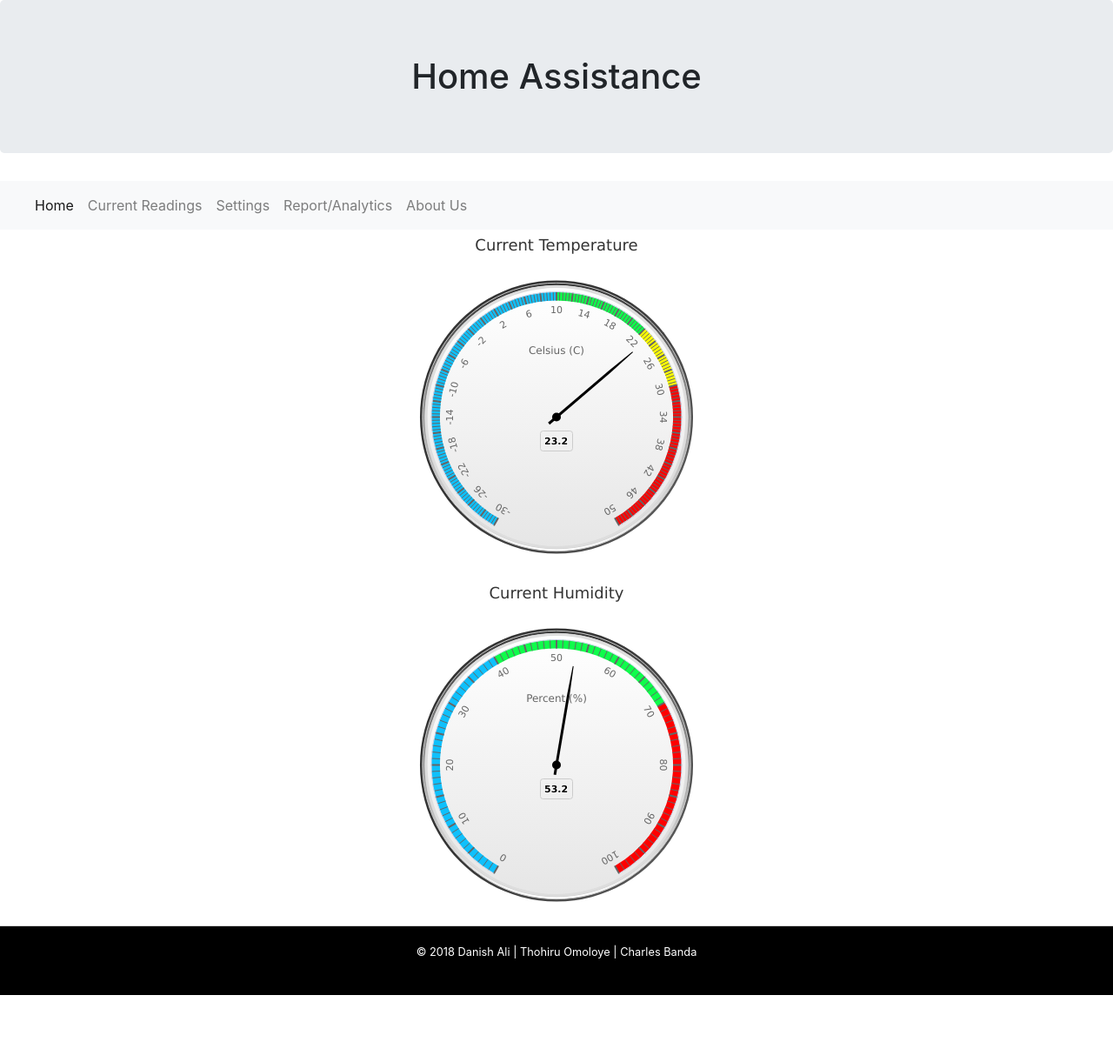
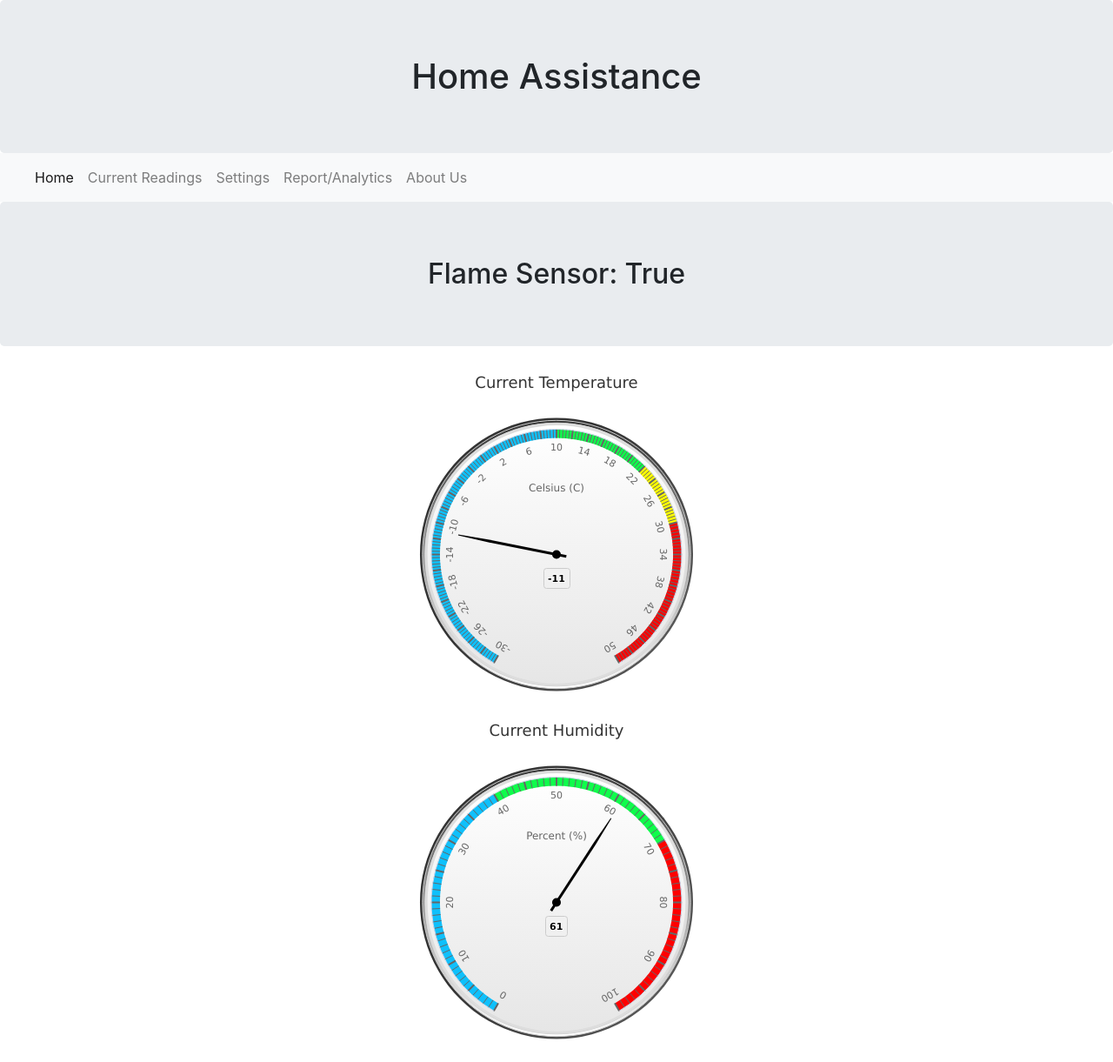
Before and after one commit to DanishAli01/RaspB_PI, a Flask app: page /Reading in a window 1280 px wide. Shown: the top 1221 px of the page at 87% size. Before the commit the page ends 1144 px from the top, so only its background shows below. Run offline with Flask 3, Linux system fonts and the light colour scheme; parts of the project's set-up code (start-up, migrations or seed data) failed here and were passed over; some libraries are stand-ins or nearby versions.

Commit message:
fixed few things

```diff
--- a/app.py
+++ b/app.py
@@ -5,6 +5,8 @@ from flask_restful import Resource, Api
 import sqlite3
 from sqlite3 import Error
 from  urllib.request import urlopen
+from random import *
+
 
 #constant for database
 DATABASE = "sqlite-autoconf-3230100/project"
@@ -179,11 +181,11 @@ def power():
 @app.route("/Reading")
 def lab_temp():
     # Render Templates with conditional statements
-	humidity, temperature,flame = 53.2, 23.2, True
+	humidity, temperature,flame = randint(20, 100), randint(-30, 50), True
 	if humidity is not None and temperature is not None:
 		return render_template("Reading.html",temp=temperature,hum=humidity,status_flame=flame)
 	else:
 		return render_template("No_sensor.html")
 
 if __name__ == '__main__':
-    app.run()
+    app.app(debug=True)
--- a/templates/Reading.html
+++ b/templates/Reading.html
@@ -7,6 +7,7 @@
 
 {% extends 'layout.html' %}
 {% block body %}
+    <meta http-equiv="refresh" content="5">
 <style>
 
     .highcharts-credits{
@@ -24,8 +25,12 @@
 
 
 
+
+
+
 </style>
 
+<h2 class="jumbotron text-center" >Flame Sensor: {{ status_flame }}</h2><br>
 <div id="container" style="min-width: 210px; height: 400px; margin: 0 auto"></div>
 <div id="container2" style="min-width: 210px; height: 400px; margin: 0 auto"></div>
 <script>
--- a/templates/layout.html
+++ b/templates/layout.html
@@ -5,6 +5,11 @@
     <title> Welcome to Templates/layouts</title>
     <link href="https://maxcdn.bootstrapcdn.com/bootstrap/4.0.0/css/bootstrap.min.css" rel="stylesheet" integrity="sha384-Gn5384xqQ1aoWXA+058RXPxPg6fy4IWvTNh0E263XmFcJlSAwiGgFAW/dAiS6JXm" crossorigin="anonymous">
 </head>
+<style>
+    .jumbotron{
+        margin-bottom: 0rem;
+    }
+</style>
 <body>
 
 <h1 class="jumbotron text-center"> Home Assistance </h1>
```
Also changed, not shown: 1 other file.
